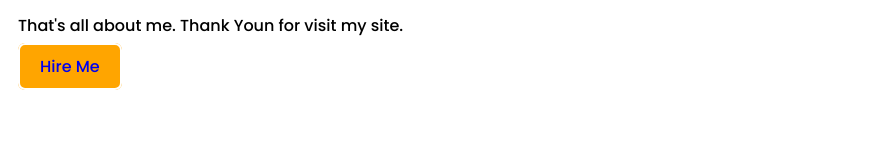
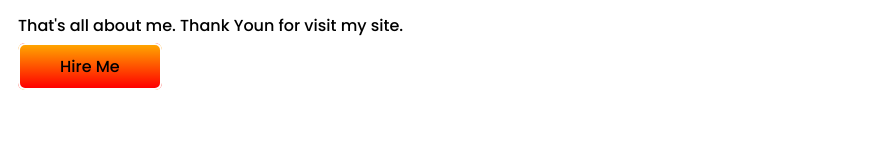
Before and after one commit to Naim-Rana/developer-portfoli, a plain HTML site: page index.html in a window 1280 px wide. Shown: the part 586-754 px from the top of the page, 0-882 px from the left. Drawn offline with Linux system fonts and the light colour scheme; grey boxes are pictures that could not be loaded.

Commit message:
background-image: linear-gradient added

```diff
--- a/style.css
+++ b/style.css
@@ -41,16 +41,18 @@ h1 {
 }
 
 .hire-me {
+    color: black;
     text-decoration: none;
-    background-color: orange;
-    padding: 10px 20px;
+    background-image: linear-gradient(orange, red);
+    padding: 10px 40px;
     border: 2px solid white;
     border-radius: 7px;
+    font-size: 16px;
 
 }
 
 .half-width .box .hire-me:hover {
-    background-color: black;
+    background-image: linear-gradient(navy, green);
     color: white;
     font-size: 20px;
     border-radius: 7px;
```
